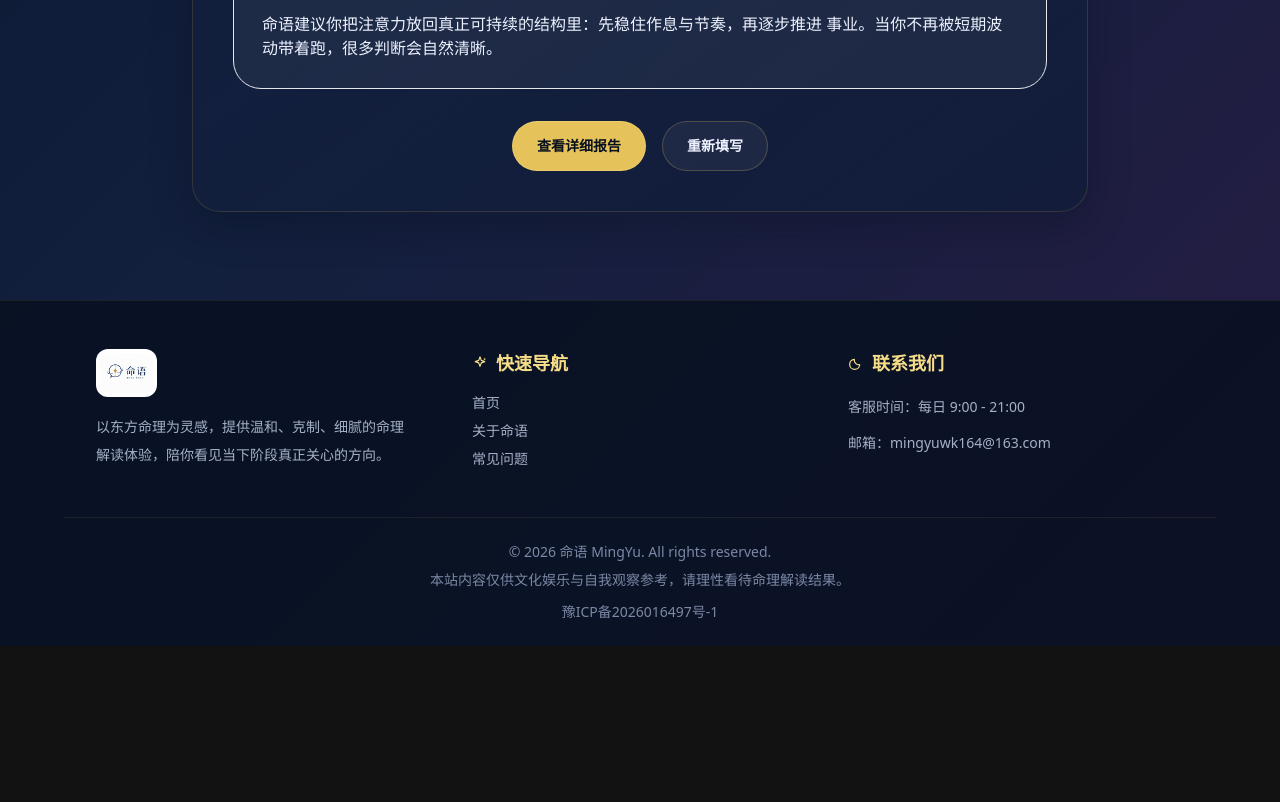
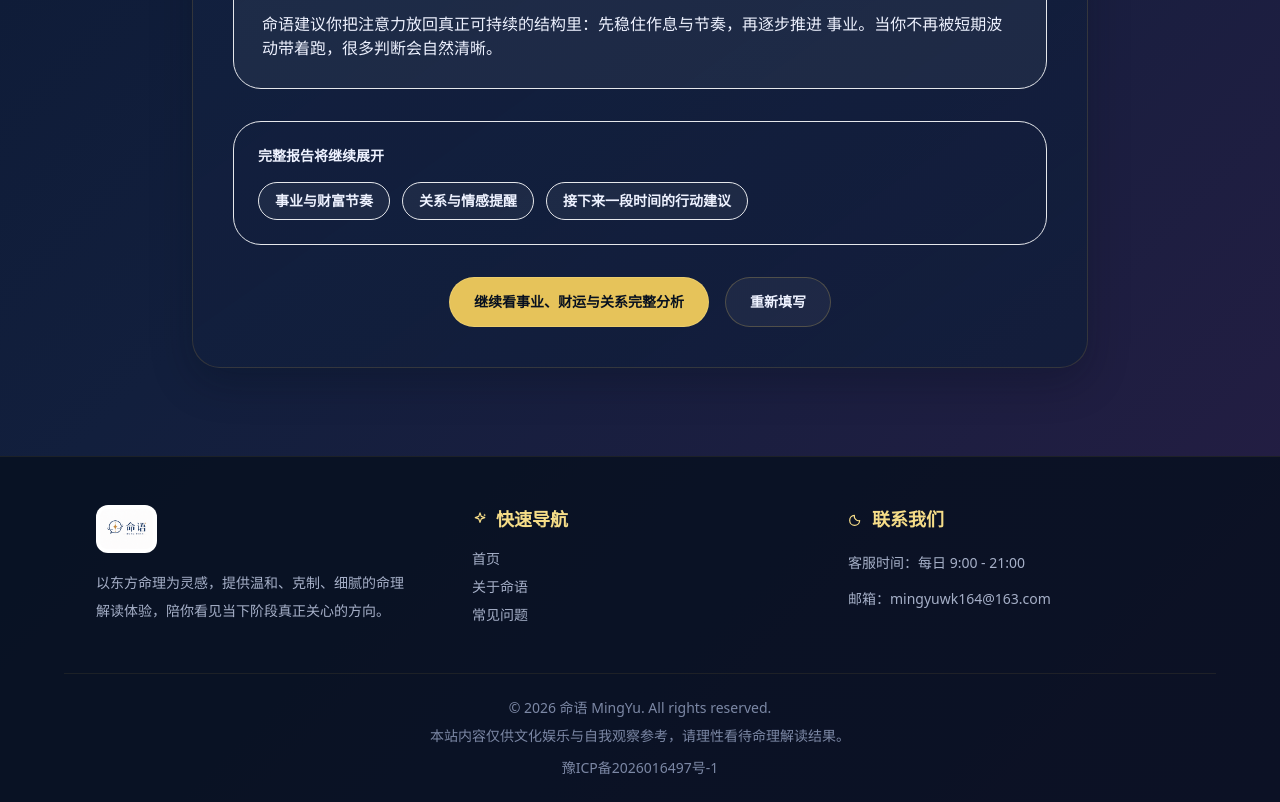
Before and after one commit to wangkun164719-debug/mingyu-frontend, a React (Vite) app: page /result in a window 1280 px wide. Shown: the part 900-1702 px from the top of the page. Before the commit the page ends 1546 px from the top, so only its background shows below. Built offline with nearby package versions, Linux system fonts and the light colour scheme; no server answers.

Commit message:
Optimize new user conversion flow

```diff
--- a/src/pages/SimpleResultPage.jsx
+++ b/src/pages/SimpleResultPage.jsx
@@ -14,6 +14,8 @@ import {
   saveLatestProfile
 } from "../services/reportApi";
 import { trackEvent, trackPayEvent, usePageView, useScrollDepth } from "../services/analytics";
+
+const detailUnlockItems = ["事业与财富节奏", "关系与情感提醒", "接下来一段时间的行动建议"];
 
 function formatBirthMeta(profile) {
   const timeText = profile.birthTime ? formatBirthTimeDisplay(profile.birthTime) : "时辰待补充";
@@ -156,17 +158,37 @@ export default function SimpleResultPage() {
               <p className="mt-4 text-sm leading-8 text-gold-200 sm:text-base">{preview.advice}</p>
             </div>
 
+            <div className="mt-8 rounded-[28px] border border-gold-400/18 bg-gold-400/8 p-5 sm:p-6">
+              <p className="text-sm font-semibold text-gold-200">完整报告将继续展开</p>
+              <div className="mt-4 flex flex-wrap gap-3">
+                {detailUnlockItems.map((item) => (
+                  <span
+                    key={item}
+                    className="rounded-full border border-gold-400/18 bg-white/5 px-4 py-2 text-xs font-semibold text-mist-100 sm:text-sm"
+                  >
+                    {item}
+                  </span>
+                ))}
+              </div>
+            </div>
+
             <div className="mt-8 flex flex-col gap-4 sm:flex-row sm:justify-center">
               <button
                 type="button"
                 className="rounded-full border border-gold-300/40 bg-gold-400 px-6 py-3.5 text-sm font-semibold text-ink-950 transition duration-200 hover:-translate-y-0.5 hover:shadow-[0_14px_28px_rgba(198,157,45,0.24)] active:scale-[0.98]"
                 onClick={() => {
-                  trackEvent("click_detail_report", { cta_area: "simple_report" });
-                  trackPayEvent("pay_button_click", { cta_area: "simple_report" });
+                  trackEvent("click_detail_report", {
+                    cta_area: "simple_report",
+                    cta_variant: "specific_detail_value"
+                  });
+                  trackPayEvent("pay_button_click", {
+                    cta_area: "simple_report",
+                    cta_variant: "specific_detail_value"
+                  });
                   setPaymentOpen(true);
                 }}
               >
-                查看详细报告
+                继续看事业、财运与关系完整分析
               </button>
               <Link
                 to="/measure"
```
